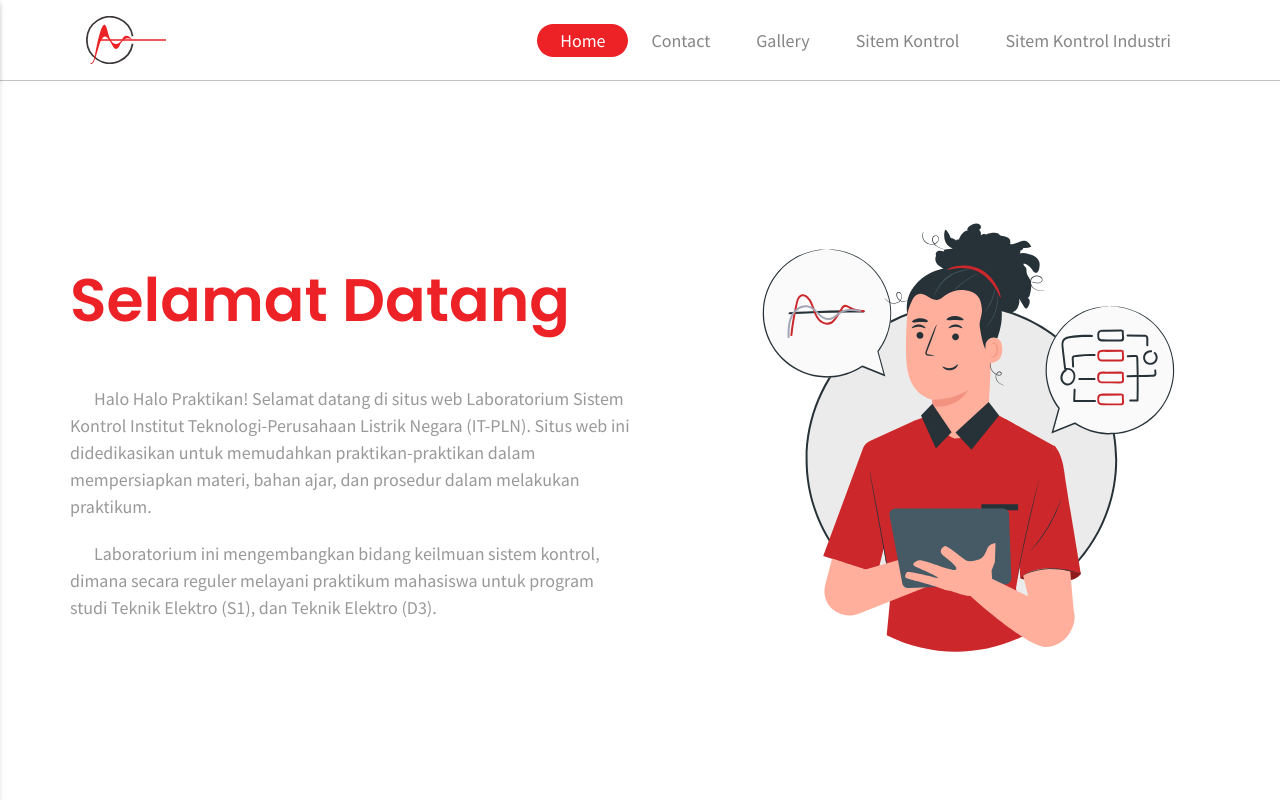
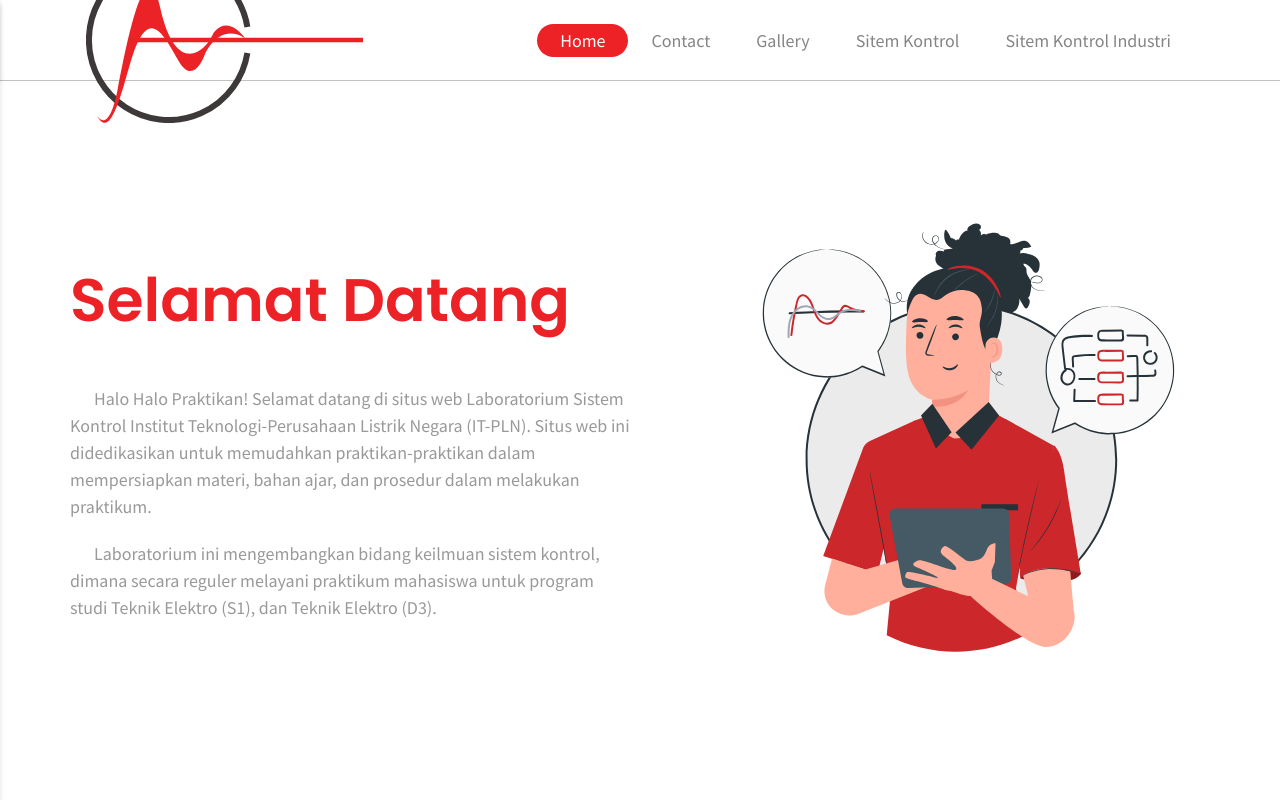
Before and after one commit to wiscaksono/lab-siskon, a Next.js app: page / in a window 1280 px wide. Shown: the top 800 px of the page. Built offline with nearby package versions, Linux system fonts and the light colour scheme.

Commit message:
fix eslint error on navbar anchor

```diff
--- a/components/Navbar.js
+++ b/components/Navbar.js
@@ -60,9 +60,9 @@ function MobileNav({ open, setOpen }) {
       } transition-transform duration-300 ease-in-out filter drop-shadow-md `}
     >
       <div className="flex items-center justify-center filter drop-shadow-md bg-white h-20">
-        <a href="/" className="w-[80px]">
+        <Link href="/" className="w-[80px]">
           <img src="logo.svg" alt="" className="w-full h-full" />
-        </a>
+        </Link>
       </div>
       <div className="flex flex-col mx-4 ">
         <Item path="/" name="home" />
@@ -98,9 +98,9 @@ export default function Navbar() {
       <nav className="flex filter  bg-white px-4 py-4 h-20 items-center wrapper">
         <MobileNav open={open} setOpen={setOpen} />
         <div className="w-3/12 flex items-center">
-          <a href="/" className="w-[80px]">
+          <Link href="/" className="w-[80px]">
             <img src="logo.svg" alt="" className="w-full h-full" />
-          </a>
+          </Link>
         </div>
         <div className="w-9/12 flex justify-end items-center">
           <div
```
